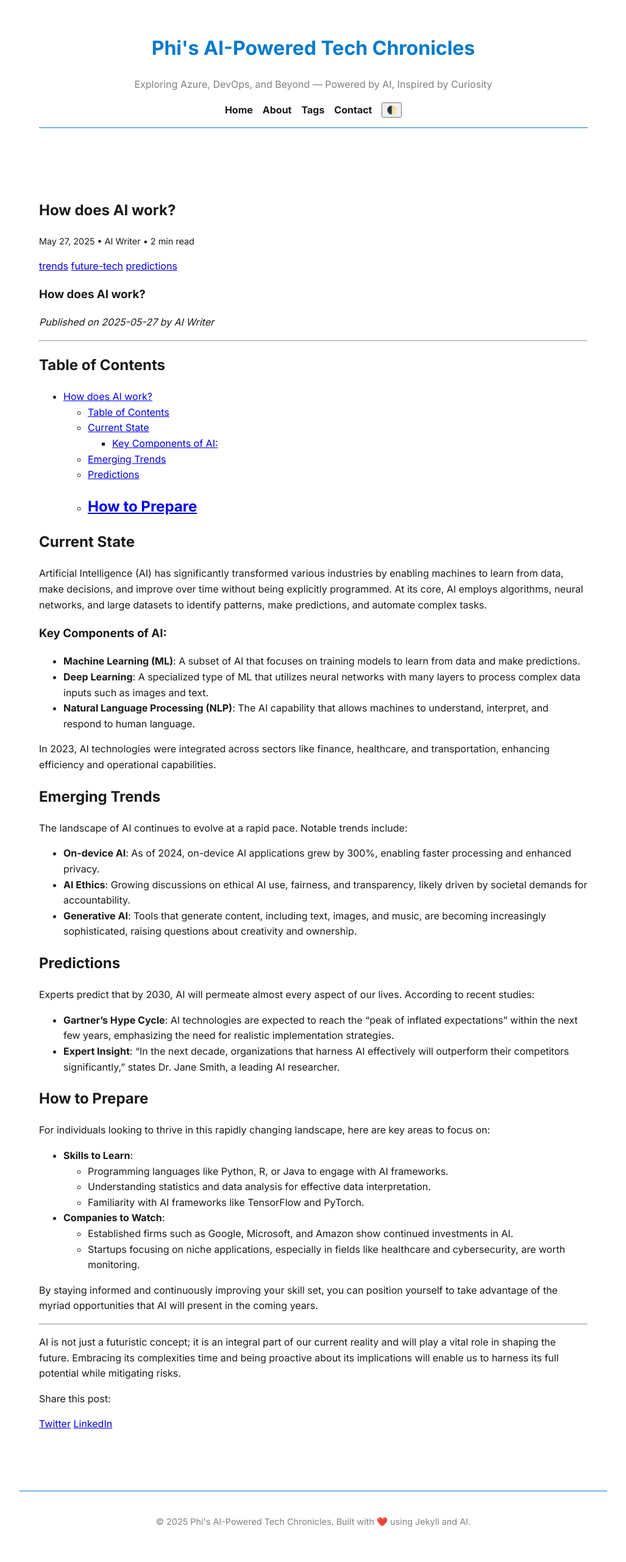
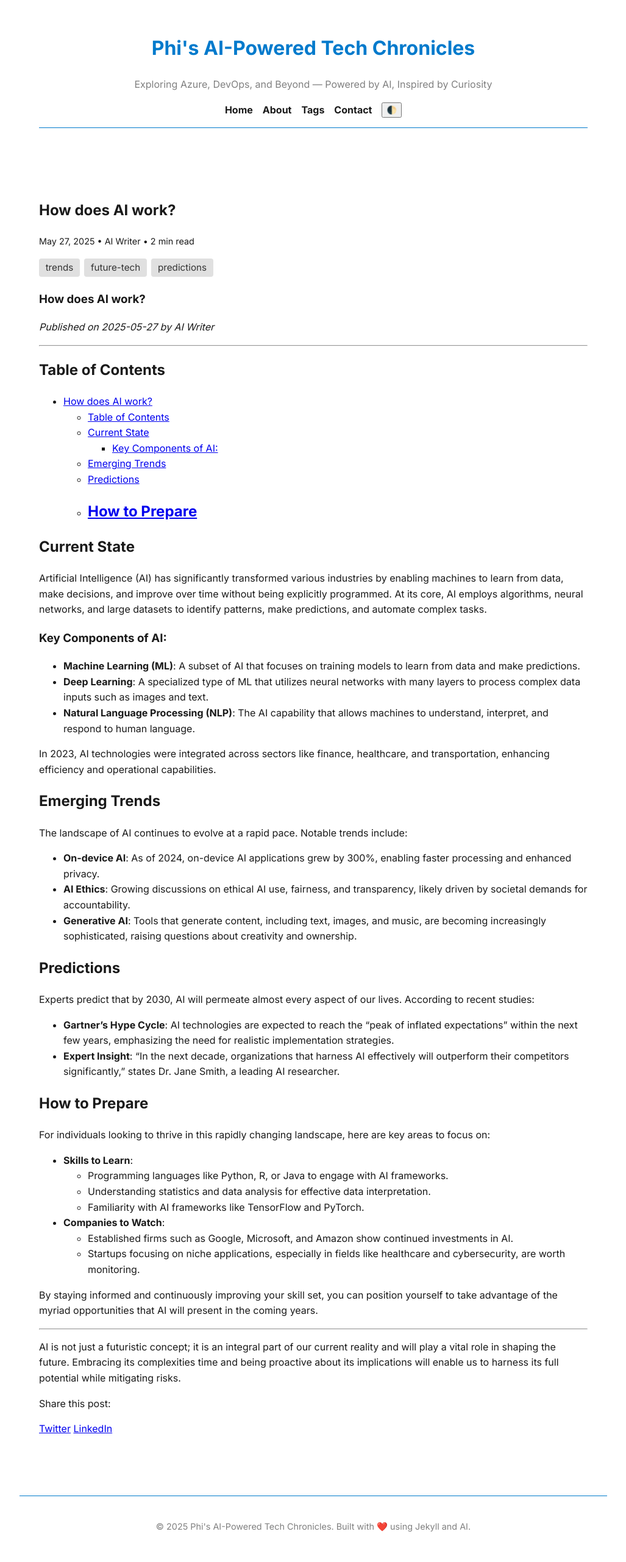
Before and after one commit to phipcode/phipcode, a Jekyll site: the page built from _posts/2025-05-27-how-does-ai-work.md, in a window 1280 px wide. Shown: the whole page at 61% size, without its empty margins (126-1153 px from the left). Built offline with Jekyll 4.4.1, drawn with Linux system fonts in a browser that asks for light colours.

Commit message:
css changes

```diff
--- a/_config.yml
+++ b/_config.yml
@@ -22,7 +22,7 @@
     css_class: 'highlight'
 
 # Pagination
-paginate: 2
+paginate: 10
 paginate_path: "/page:num"
 
 # Layouts
--- a/assets/css/custom.css
+++ b/assets/css/custom.css
@@ -64,12 +64,14 @@
     padding-top: 1.5rem;
 }
 
-/* Featured Post */
+/* Featured Post Styling */
 .featured-post {
-    background: #f8f9fa;
-    border-left: 4px solid #2ecc71;
-    padding: 1.5rem;
-    margin-bottom: 2rem;
+  background: var(--featured-bg, #f5f5f5);
+  color: var(--featured-color, #222);
+  border-radius: 8px;
+  padding: 1.5em;
+  margin-bottom: 2em;
+  transition: background 0.3s, color 0.3s;
 }
 
 /* ===== Post Preview ===== */
@@ -108,19 +110,19 @@
   margin-bottom: 1rem;
 }
 
-.post-tags {
-  display: flex;
-  flex-wrap: wrap;
-  gap: 0.3rem;
-}
-
-.post-tags a {
-  background: var(--tag-bg);
-  color: var(--tag-color);
-  padding: 0.2rem 0.6rem;
-  border-radius: 100px;
-  font-size: 0.8rem;
+/* Tag Styling */
+.post-tags a,
+.tags a,
+.tag {
+  display: inline-block;
+  background: #e0e0e0;
+  color: #333;
+  border-radius: 4px;
+  padding: 0.2em 0.7em;
+  margin: 0 0.2em 0.2em 0;
+  font-size: 0.95em;
   text-decoration: none;
+  transition: background 0.3s, color 0.3s;
 }
 
 .post-image {
```
